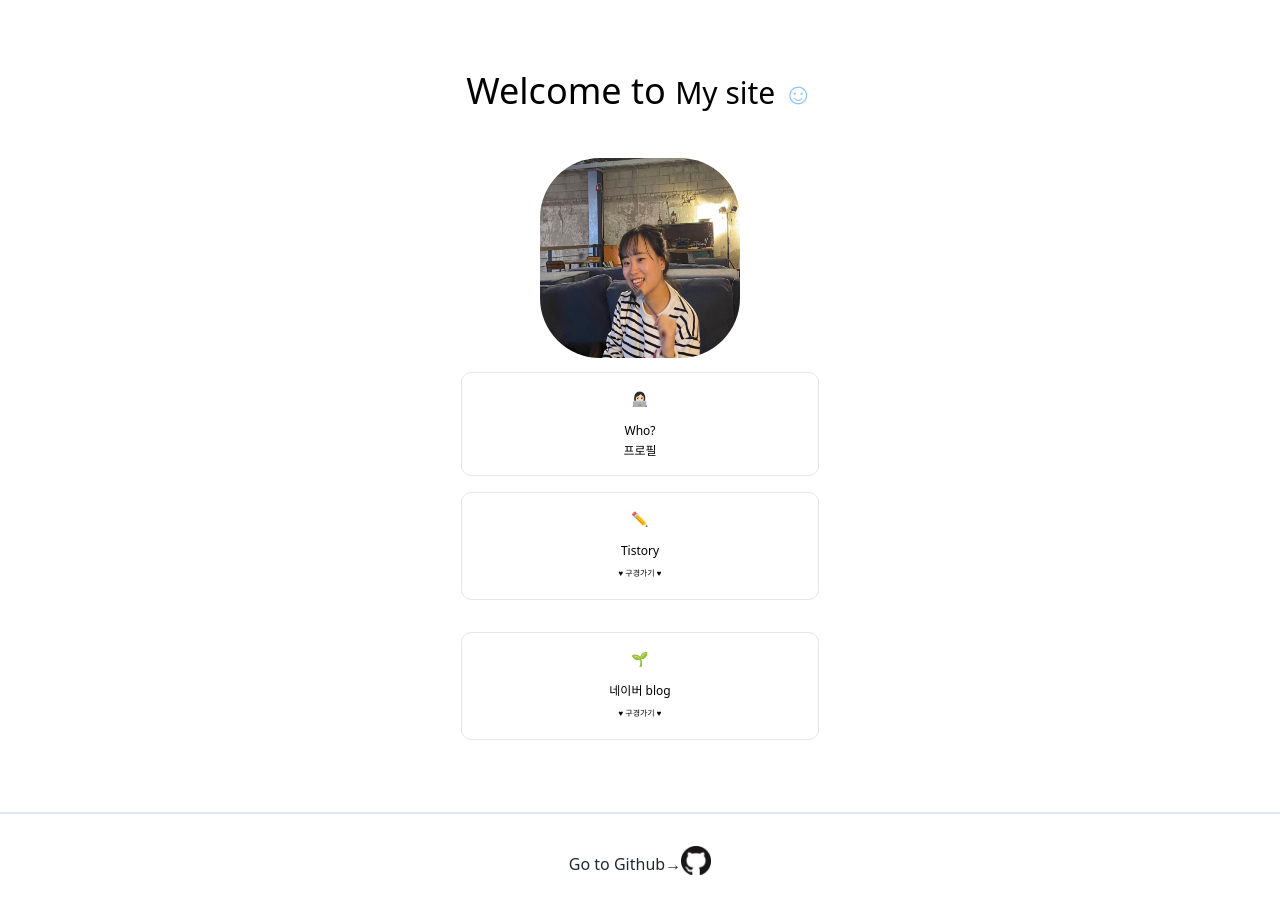
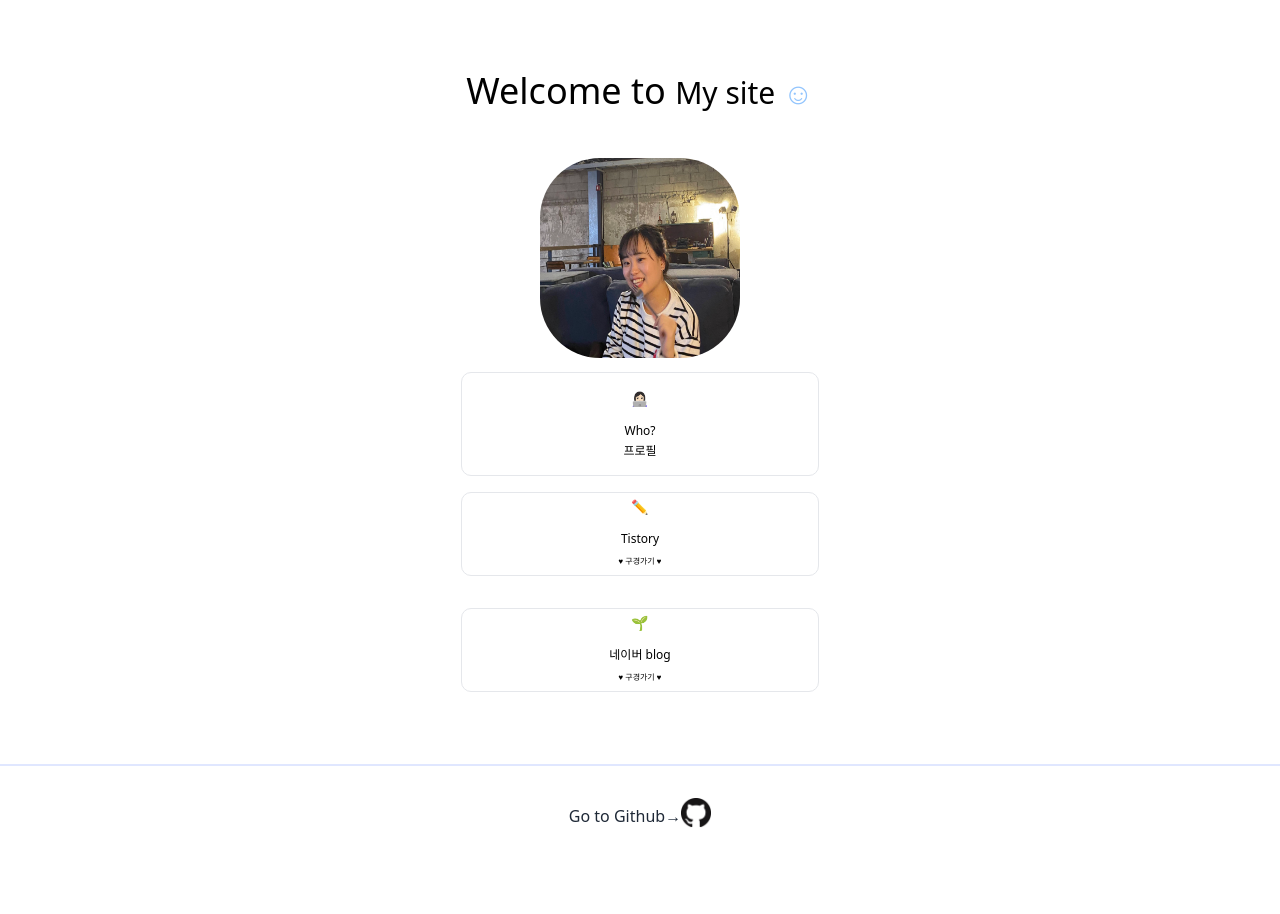
Before and after one commit to soo24/nextjs-soo, a Next.js app: page / in a window 1280 px wide. After the commit the page ends 866 px from the top, so only its background shows below. Built offline with nearby package versions, Linux system fonts and the light colour scheme.

Commit message:
post padding 수정2

```diff
--- a/pages/index.js
+++ b/pages/index.js
@@ -44,7 +44,7 @@ export default function Home() {
 
         <div className="grid grid-cols-3 gap-4 items-center justify-center flex-wrap w-full flex-row">
           {/* a태그로 하이퍼링크로 넘어가보기 */}
-          <h1 className="col-start-2 m-2 p-3 text-center border-solid rounded-[10px] border-[1px] border-gray-200
+          <h1 className="col-start-2 m-2  text-center border-solid rounded-[10px] border-[1px] border-gray-200
            hover:text-blue-500 hover:border-blue-600 cursor-pointer">
             <a href='https://soo24.tistory.com' target='_blank' rel="noreferrer noopener">
 
@@ -55,7 +55,7 @@ export default function Home() {
             </a>
           </h1>
 
-          <h1 className="col-start-2 m-2 p-3 text-justify border-solid rounded-[10px] border-[1px] border-gray-200
+          <h1 className="col-start-2 m-2 text-justify border-solid rounded-[10px] border-[1px] border-gray-200
            hover:text-blue-500 hover:border-blue-600 cursor-pointer">
             <a href="https://blog.naver.com/sooyeon7_7" target='_blank' rel="noreferrer noopener" >
               <h2 className="text-center m-1 text-sm"> ‍🌱
```
